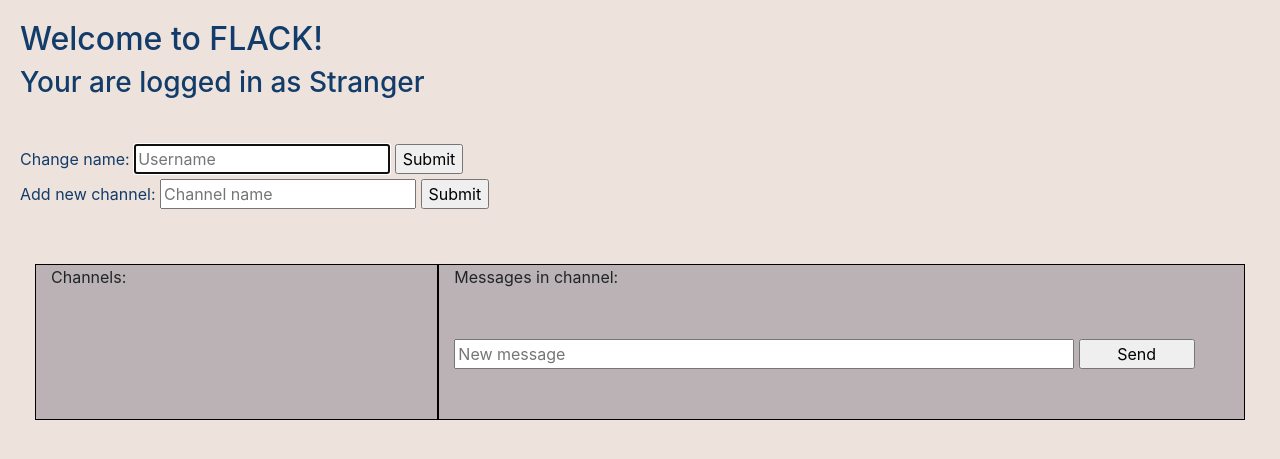
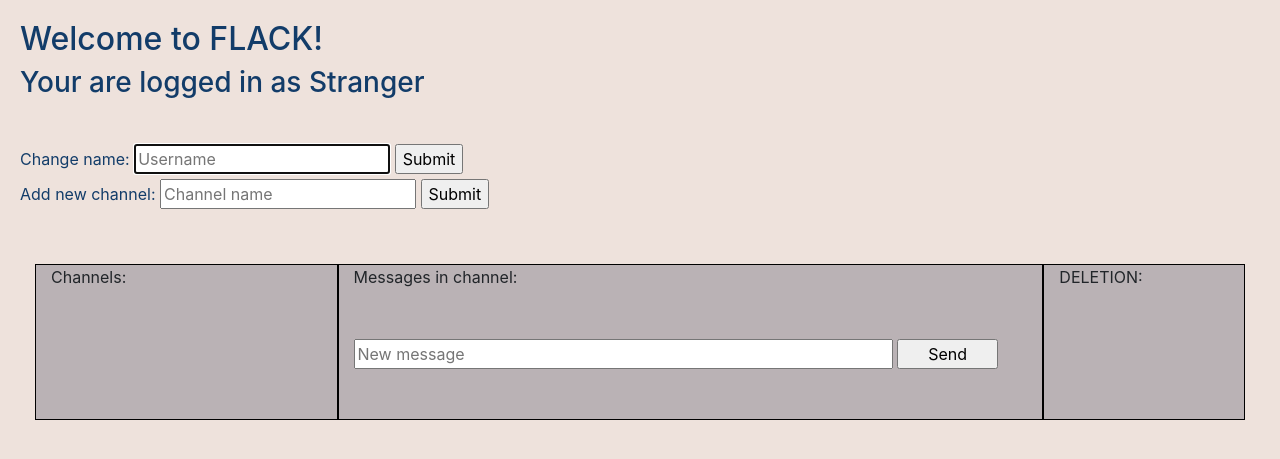
Before and after one commit to laimaurnezaite/Flack, a Flask app: page / in a window 1280 px wide. Shown: the top 459 px of the page. Run offline with Flask 2, Linux system fonts and the light colour scheme; some libraries are stand-ins or nearby versions.

Commit message:
add ability to delete messages

```diff
--- a/static/index.js
+++ b/static/index.js
@@ -1,26 +1,61 @@
 
 function displayOldMessagesFromChosenChannel(channelName) {
     document.querySelector('#messages_list').innerHTML = null;
+    document.querySelector('#deletion').innerHTML = null;
 
     // dislay old messages form storage
     const messages_list_element = document.querySelector('#messages_list');
+    const deleteOptionsListElement =  document.querySelector('#deletion')
 
     const channelsObj3 = JSON.parse(localStorage.getItem('channels'));
     const default_channel = localStorage.getItem('default_channel')
     const currentChannelContent = channelsObj3[default_channel];
-    const currentChannelContentLength = currentChannelContent.length;
+
+    if (!currentChannelContent) {
+        return false
+    } else {
+        var currentChannelContentLength = currentChannelContent.length;
+    }
 
     if (currentChannelContentLength > 100) {
         currentChannelContent.shift();
     }
-
+    var counter2 = 0;
     for (const message_item of currentChannelContent) {
         // console.log({message_item,})
         const listElement = document.createElement('li');
-        // const message = `${datetime} ${localStorage.getItem('username')}: ${document.querySelector('#new_message').value}`;
-        const messageToDisplay = `${message_item.time} ${message_item.user}: ${message_item.message}`;
-        listElement.appendChild(document.createTextNode(messageToDisplay));
+        const deletionListElement = document.createElement('li');
+        const a = document.createElement('a')
+        a.href='#';
+        a.id = `canDelete${counter2}`;
+        counter2++;
+
+        if (message_item.isDeleted == false) {
+            const messageToDisplay = `${message_item.time} ${message_item.user}: ${message_item.message}`;
+            listElement.appendChild(document.createTextNode(messageToDisplay));
+        } else {
+            const messageToDisplay = `${message_item.time} ${message_item.user}: This message was removed`;
+            listElement.appendChild(document.createTextNode(messageToDisplay));
+        }
         messages_list_element.appendChild(listElement);
+
+        //add delete option
+        if (localStorage.getItem('username') == message_item.user) {
+            a.appendChild(document.createTextNode('X'))
+            deletionListElement.appendChild(a);
+            deleteOptionsListElement.appendChild(deletionListElement);
+        } else {
+            a.appendChild(document.createTextNode(''))
+            deletionListElement.appendChild(a);
+            deleteOptionsListElement.appendChild(deletionListElement);
+        }
+
+        //delete message
+        a.onclick = (evt) => {
+            evt.preventDefault();
+            message_item.isDeleted = true
+            localStorage.setItem('channels', JSON.stringify(channelsObj3));
+        }
     }
 };
 
@@ -83,9 +118,6 @@ document.querySelector('#new_channel').onsubmit = (event) => {
 
         dict[new_channel_name] = [];
 
-        // console.log({
-        //     dict,
-        // });
         // add list to local storage
         localStorage.setItem('channels', JSON.stringify(dict));
 
@@ -130,7 +162,7 @@ document.addEventListener('DOMContentLoaded', () => {
                 message.user = localStorage.getItem('username');
                 message.time = datetime;
                 message.message = document.querySelector('#new_message').value
-                // const message = `${datetime} ${localStorage.getItem('username')}: ${document.querySelector('#new_message').value}`;
+                message.isDeleted = false;
                 // console.log({message,});
                 const default_channel = localStorage.getItem('default_channel')
                 const channelsObj3 = JSON.parse(localStorage.getItem('channels'));
--- a/templates/index.html
+++ b/templates/index.html
@@ -8,8 +8,9 @@
         <!-- <link href="/static/styles.css" rel="stylesheet"> -->
         <script src="https://ajax.googleapis.com/ajax/libs/jquery/3.4.1/jquery.min.js"></script>
         <script src="https://cdnjs.cloudflare.com/ajax/libs/popper.js/1.16.0/umd/popper.min.js"></script>
-        <script src="https://maxcdn.bootstrapcdn.com/bootstrap/4.4.1/js/bootstrap.min.js"></script>
+        <!-- <script src="https://maxcdn.bootstrapcdn.com/bootstrap/4.4.1/js/bootstrap.min.js"></script> -->
         <script type="text/javascript" src="//cdnjs.cloudflare.com/ajax/libs/socket.io/1.3.6/socket.io.min.js"></script>
+        <script src="https://maxcdn.bootstrapcdn.com/bootstrap/3.4.1/js/bootstrap.min.js"></script>
         <script src="{{ url_for('static', filename='index.js') }}"></script>
 
     </head>
@@ -38,12 +39,12 @@
         </div>
         <div style="padding: 50px; height:auto; width:100%;">
             <div class="row">
-                <div id="channels" class="col-4" style="border: 1px solid black; background-color:#BAB2B5;">Channels:
+                <div id="channels" class="col-3" style="border: 1px solid black; background-color:#BAB2B5;">Channels:
                     <div id="channel-list">
                     </div>
                 </div>
 
-                <div class="col-8" style="border: 1px solid black; background-color:#BAB2B5;">
+                <div class="col-7" style="border: 1px solid black; background-color:#BAB2B5;">
                     <div>
                         Messages in channel:
                         <div id="messages_list">
@@ -56,6 +57,13 @@
                     </div>
 
                 </div>
+                <div class="col-2" style="border: 1px solid black; background-color:#BAB2B5;">
+                    <div>
+                        DELETION:
+                        <div id="deletion">
+                        </div>
+                    </div>
+                </div>
             </div>
 
         </div>
```
